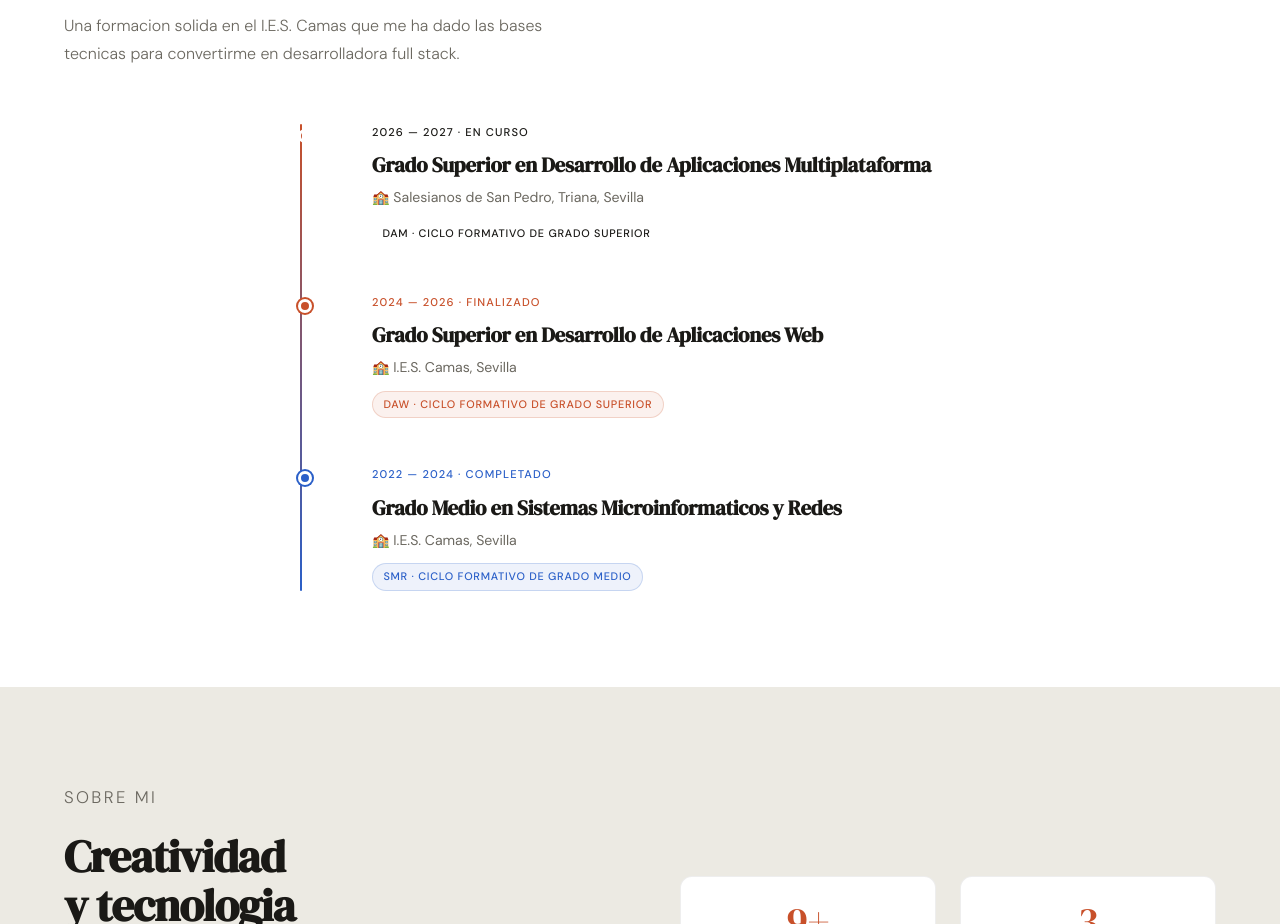
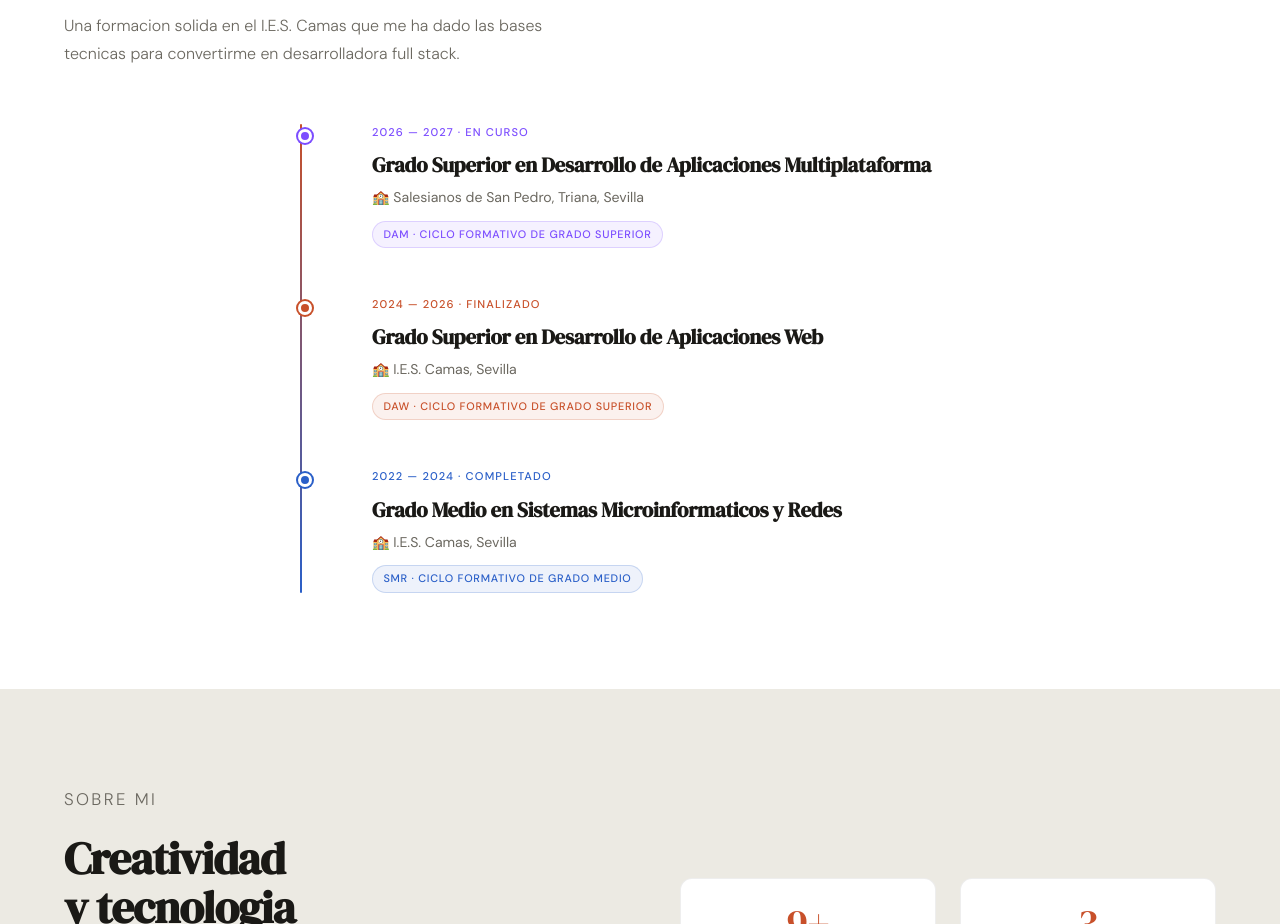
Before and after one commit to RCalero8/portfolio, a plain HTML site: page index.html in a window 1280 px wide. Shown: the part 2665-3589 px from the top of the page. Drawn offline with Linux system fonts and the light colour scheme.

```diff
--- a/index.html
+++ b/index.html
@@ -290,6 +290,7 @@
     }
     .tl-dot-orange { background: var(--accent); box-shadow: 0 0 0 2px var(--accent); }
     .tl-dot-blue   { background: var(--accent2); box-shadow: 0 0 0 2px var(--accent2); }
+    .tl-dot-purple { background: #7C4DFF; box-shadow: 0 0 0 2px #7C4DFF; }
 
     .tl-period {
       font-size: 0.7rem; font-weight: 500; letter-spacing: 0.1em;
@@ -297,6 +298,7 @@
     }
     .tl-period-orange { color: var(--accent); }
     .tl-period-blue   { color: var(--accent2); }
+    .tl-period-purple { color: #7C4DFF; }
 
     .tl-title { font-family: var(--serif); font-size: 1.3rem; margin-bottom: 0.3rem; letter-spacing: -0.01em; }
     .tl-center { font-size: 0.88rem; color: var(--muted); }
@@ -309,6 +311,7 @@
     }
     .tl-badge-orange { background: rgba(200,80,42,0.08); color: var(--accent); border: 1px solid rgba(200,80,42,0.2); }
     .tl-badge-blue   { background: rgba(42,95,200,0.08); color: var(--accent2); border: 1px solid rgba(42,95,200,0.2); }
+    .tl-badge-purple { background: rgba(124,77,255,0.08); color: #7C4DFF; border: 1px solid rgba(124,77,255,0.2); }
 
     /* ABOUT */
     #about { background: var(--bg2); }
@@ -516,11 +519,11 @@
 
   <div class="timeline">
     <div class="tl-item reveal">
-      <div class="tl-dot tl-dot-green"></div>
-      <p class="tl-period tl-period-green">2026 &mdash; 2027 &middot; En curso</p>
+      <div class="tl-dot tl-dot-purple"></div>
+      <p class="tl-period tl-period-purple">2026 &mdash; 2027 &middot; En curso</p>
       <h3 class="tl-title">Grado Superior en Desarrollo de Aplicaciones Multiplataforma</h3>
       <p class="tl-center">&#127979; Salesianos de San Pedro, Triana, Sevilla</p>
-      <span class="tl-badge tl-badge-green">DAM &middot; Ciclo Formativo de Grado Superior</span>
+      <span class="tl-badge tl-badge-purple">DAM &middot; Ciclo Formativo de Grado Superior</span>
     </div>
 
     <div class="tl-item reveal">
```
